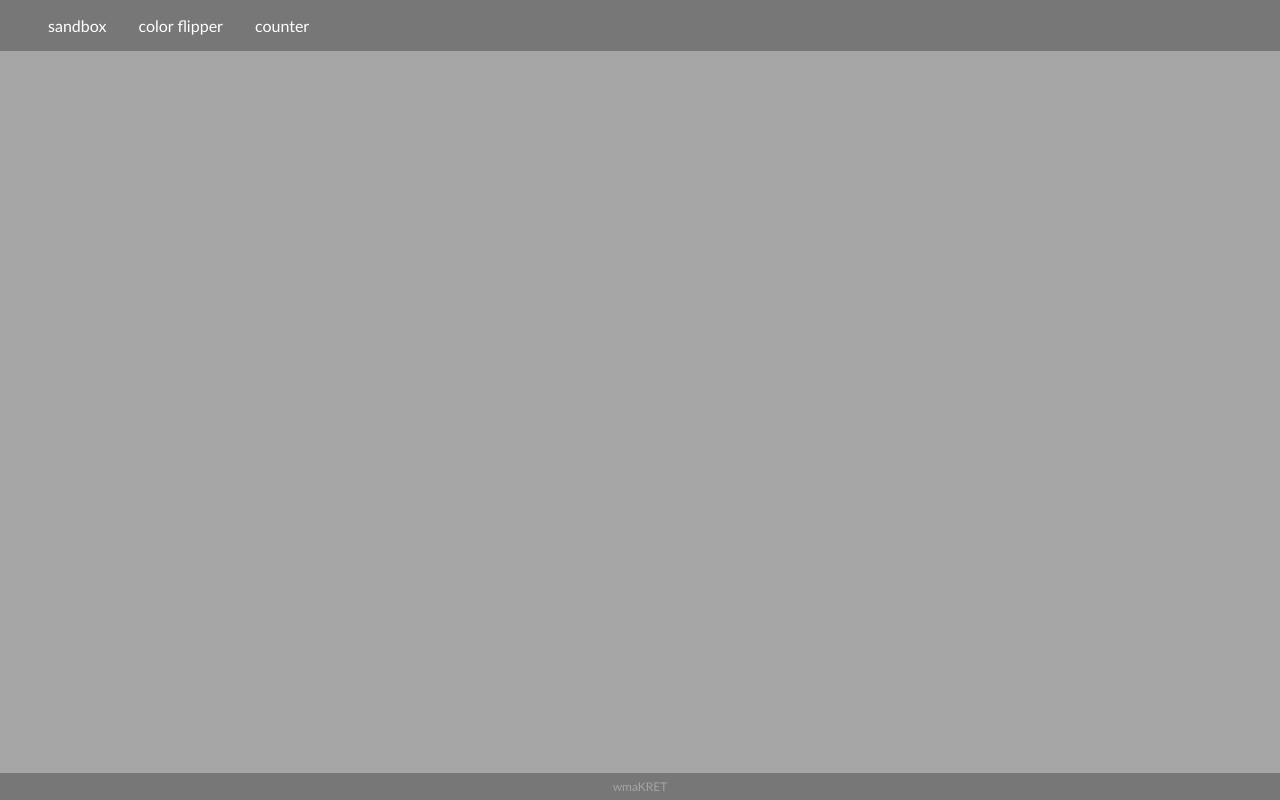
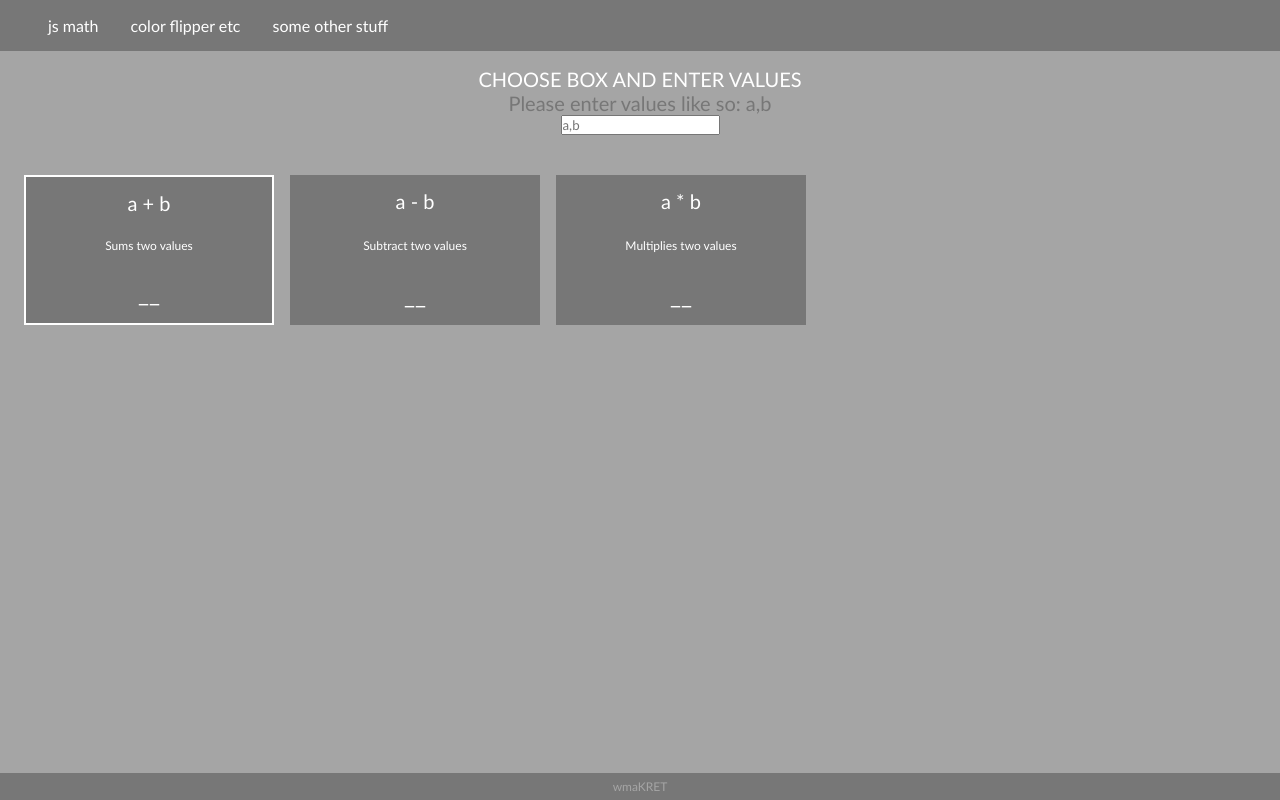
Before and after one commit to wmaKRET/sandbox, a plain HTML site: page index.html in a window 1280 px wide. Drawn offline with Linux system fonts and the light colour scheme.

Commit message:
added more html elements and css rules

```diff
--- a/index.html
+++ b/index.html
@@ -11,13 +11,35 @@
 <body>
     <header>
         <nav class="navbar">
-            <a href="./index.html" class="navbar-item">sandbox</a>
-            <a href="" class="navbar-item">color flipper</a>
-            <a href="" class="navbar-item">counter</a>
+            <a href="./index.html" class="navbar-item">js math</a>
+            <a href="" class="navbar-item">color flipper etc</a>
+            <a href="" class="navbar-item">some other stuff</a>
         </nav>
     </header>
-    <main>
+    <main class="container">
+        <div class="container-header">
+            <p class="container-title containter-header-item">CHOOSE BOX AND ENTER VALUES</p>
+            <p class="container-title containter-header-item" id="math-values-info">Please enter values like so: a,b</p>
+            <input type="text" name="values" id="math-values" placeholder="a,b" class="container-header-input containter-header-item"">
+        </div>
+        <div class="container-list">
+            <div class="container-list-item container-list-active">
+                <p class="container-title">a + b</p>
+                <p class="container-info">Sums two values</p>
+                <p class="container-result">__</p>
+            </div>
+            <div class="container-list-item">
+                <p class="container-title">a - b</p>
+                <p class="container-info">Subtract two values</p>
+                <p class="container-result">__</p>
+            </div>
+            <div class="container-list-item">
+                <p class="container-title">a * b</p>
+                <p class="container-info">Multiplies two values</p>
+                <p class="container-result">__</p>
+            </div>
 
+        </div>
     </main>
     <footer class="footer">
         <p class="footer-item">wmaKRET</p>
--- a/scss/style.scss
+++ b/scss/style.scss
@@ -33,3 +33,68 @@ a {
     color: white;
     text-decoration: none;
 }
+
+.container{
+    display: flex;
+    flex-direction: column;
+
+    &-title {
+        font-size: $font-md;
+    }
+
+    &-info {
+        font-size: $font-sm;
+    }
+
+    &-result {
+        font-size: $font-lg;
+    }
+
+    &-header {
+        width: 100%;
+        height: 100px;
+        display: flex;
+        flex-direction: column;
+        justify-content: center;
+        align-items: center;
+
+        :nth-child(2){
+            color: $background2;
+        }
+
+        &-item {
+            padding: 0.25em;
+        }
+
+        &-input {
+
+        }
+    }
+
+    &-list {
+        display: flex;
+        flex-direction: row;
+        flex-wrap: wrap;
+        padding: 1em;
+        width: 100%;
+
+        &-item {
+            display: flex;
+            flex-direction: column;
+            width: 250px;
+            height: 150px;
+            margin: 0.5em;
+            background-color: $background2;
+            align-items: center;
+            justify-content: space-around;
+
+            p {
+                padding: 0.5em;
+            }
+        }
+
+        &-active{
+            border: solid white 2px;
+        }
+    }
+}
```
Also changed, not shown: scss/style.css, 1 other file.
